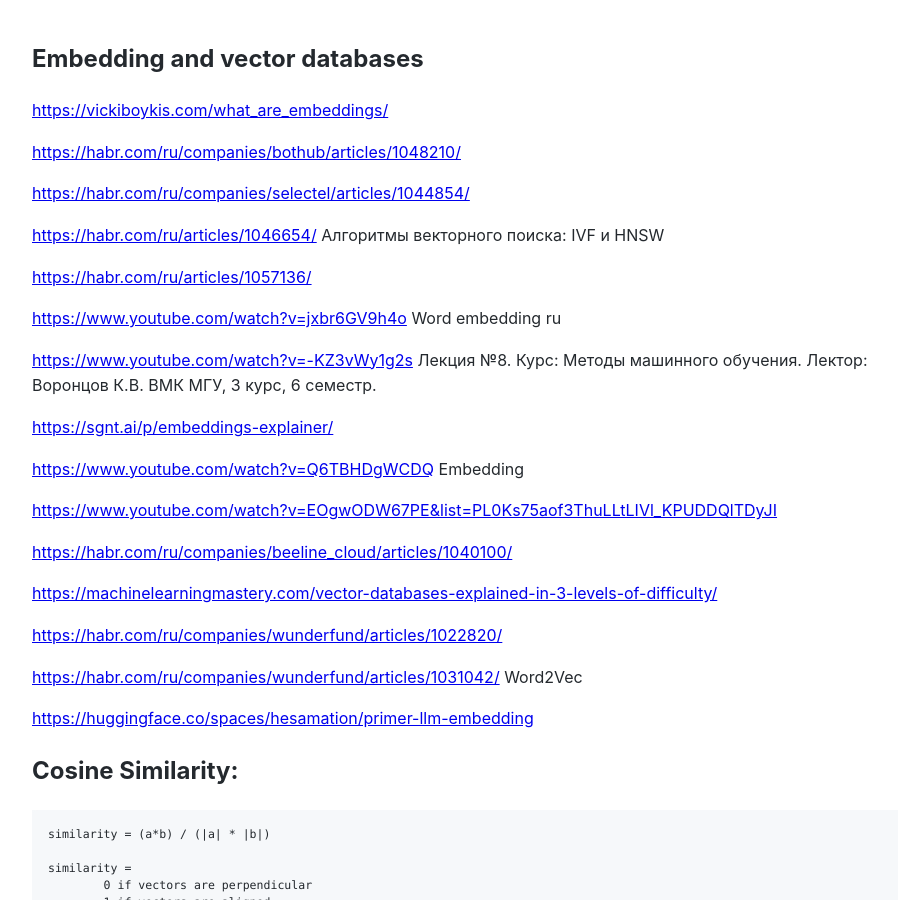
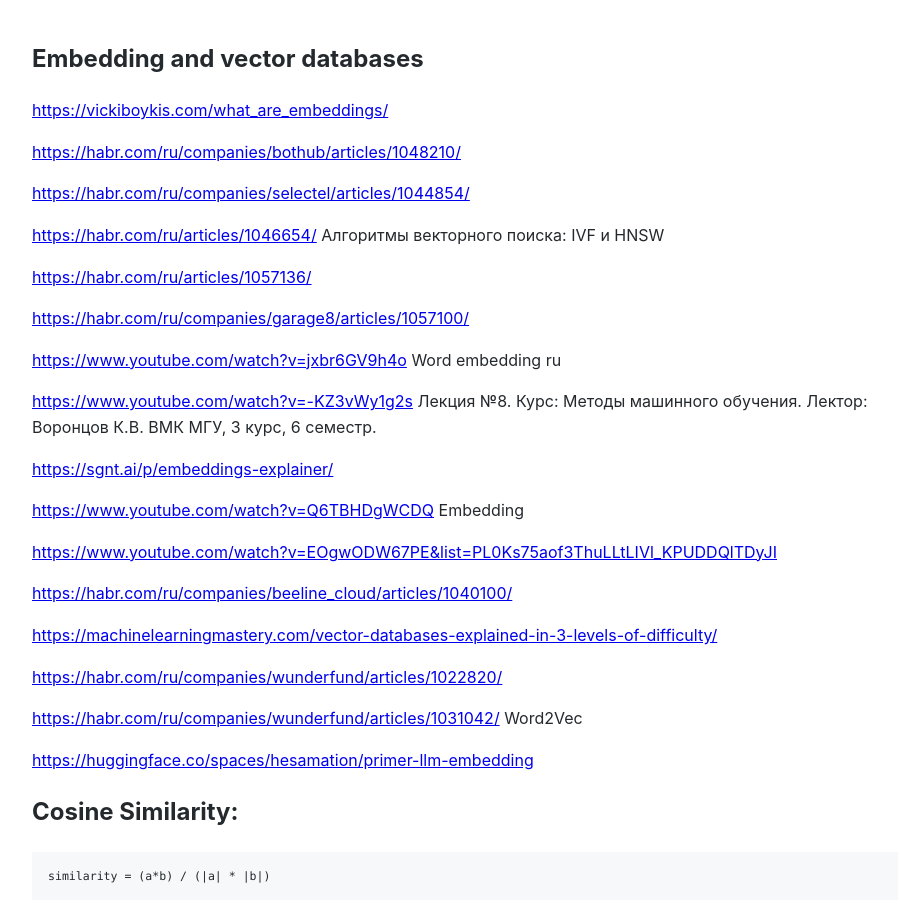
Before and after one commit to Michael-Lubinsky/michael-lubinsky.github.com, a Jekyll site: the page built from vector_db/vector_db.md, in a window 1280 px wide and 900 px high. Shown: the whole window, without its empty margins (158-1056 px from the left). Built offline with Jekyll 4.4.1, drawn with Linux system fonts in a browser that asks for light colours; our own code applies the rules of GitHub Pages for plain Markdown files.

Commit message:
Update vector_db.md

```diff
--- a/vector_db/vector_db.md
+++ b/vector_db/vector_db.md
@@ -9,6 +9,8 @@
 <https://habr.com/ru/articles/1046654/> Алгоритмы векторного поиска: IVF и HNSW
 
 <https://habr.com/ru/articles/1057136/>
+
+<https://habr.com/ru/companies/garage8/articles/1057100/>
 
 <https://www.youtube.com/watch?v=jxbr6GV9h4o> Word embedding ru
 
```
